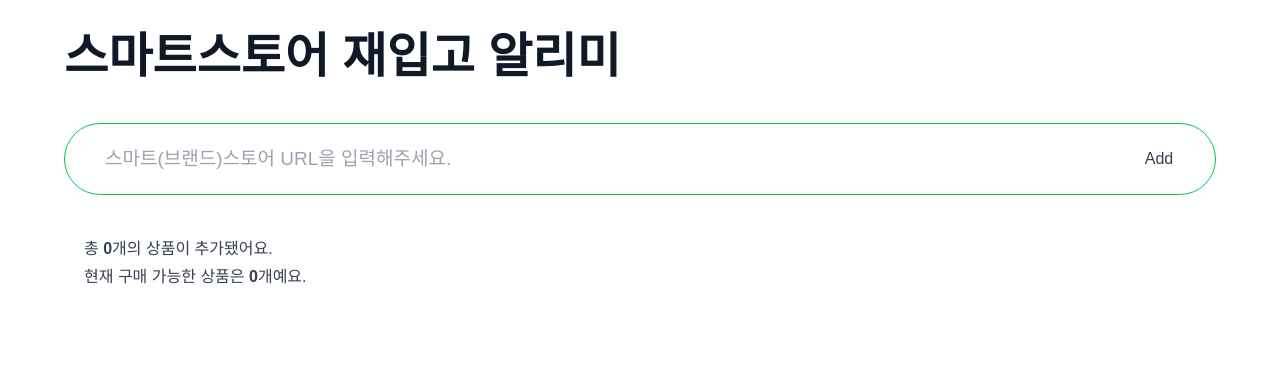
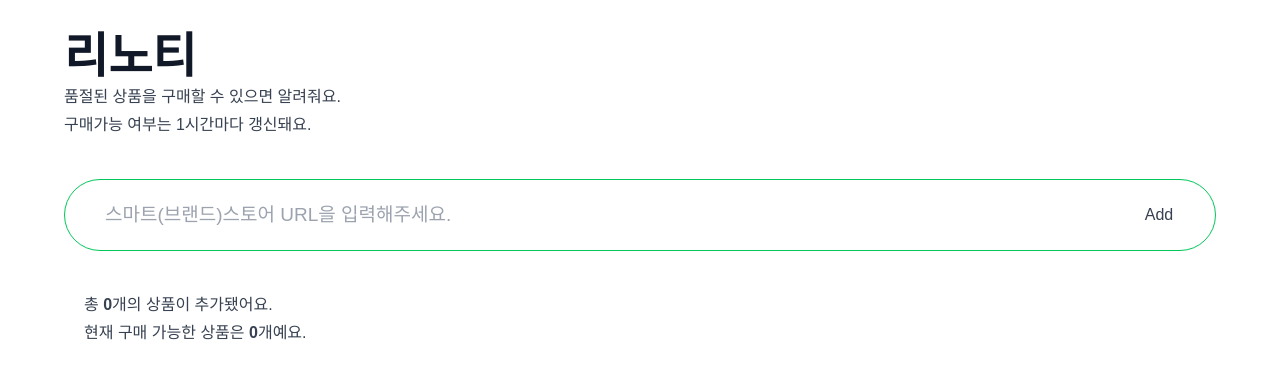
Before and after one commit to ForestLee0513/smartstore-restock-checker-fe, a Next.js app: page / in a window 1280 px wide. Shown: the top 378 px of the page. Built offline with nearby package versions, Linux system fonts and the light colour scheme.

Commit message:
[chore] 페이지 이름 변경

```diff
--- a/src/app/page.tsx
+++ b/src/app/page.tsx
@@ -82,7 +82,12 @@
 
   return (
     <>
-      <h1 className="col-span-4 pc:col-span-8">스마트스토어 재입고 알리미</h1>
+      <div className="col-span-4 pc:col-span-8">
+        <h1 className="col-span-4 pc:col-span-8">리노티</h1>
+        품절된 상품을 구매할 수 있으면 알려줘요.
+        <br />
+        구매가능 여부는 1시간마다 갱신돼요.
+      </div>
       <form
         className="col-span-4 pc:col-span-8"
         onSubmit={addProductToLocalStoraege}
```
